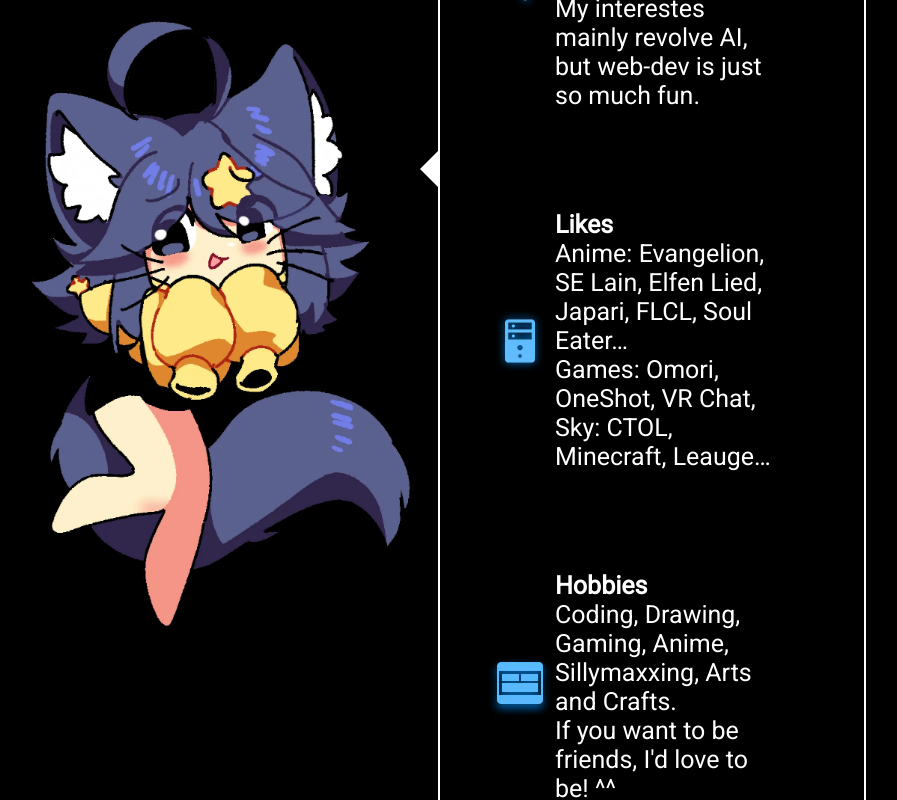
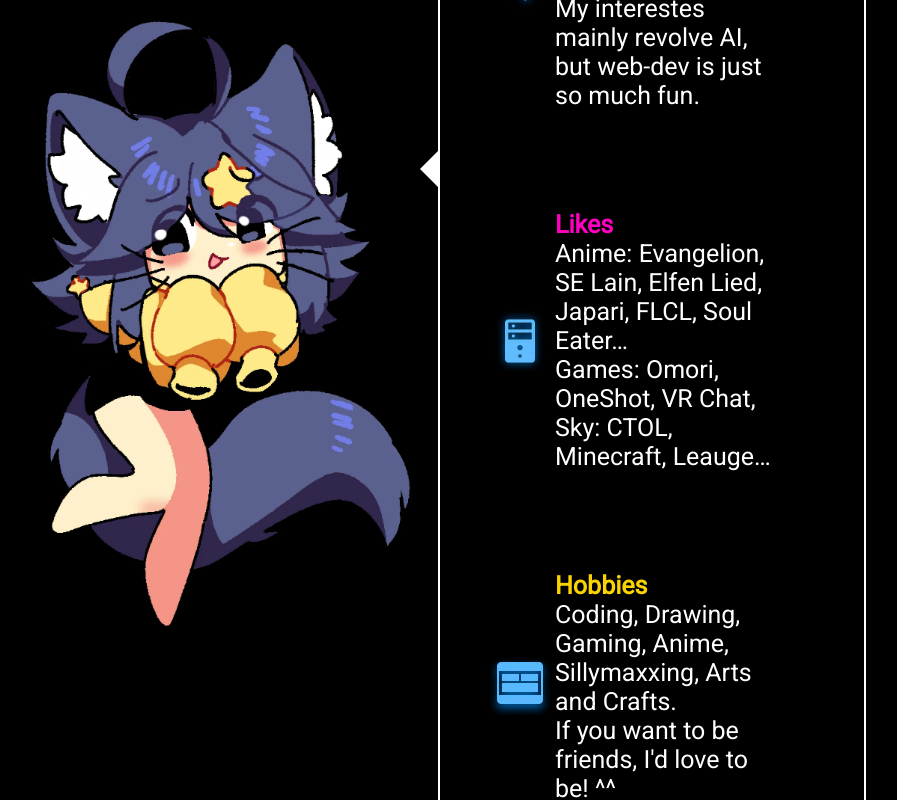
Before and after one commit to Rokawoo/rokawoo-react-website, a React (Vite) app in the folder rokawoo-react-website/: page / in a window 1280 px wide. Shown: the part 1875-2675 px from the top of the page, without its empty margins (213-1110 px from the left). Built offline with nearby package versions, Linux system fonts and the light colour scheme; a web font is replaced by a local one.

Commit message:
Smoother AboutItem Transition CSS for About

```diff
--- a/rokawoo-react-website/src/components/About/About.module.css
+++ b/rokawoo-react-website/src/components/About/About.module.css
@@ -83,7 +83,7 @@
   padding: 25px;
   background-size: 0 100%;
   background-repeat: no-repeat;
-  transition: 0.4s;
+  transition: all 0.4s ease;
 }
 
 .aboutItem:nth-child(odd) {
@@ -128,6 +128,18 @@
   font-weight: 600;
 }
 
+.aboutItem:nth-child(odd) h3 {
+  color: var(--color-accent-1);
+}
+
+.aboutItem:nth-child(even) h3 {
+  color: var(--color-accent-2);
+}
+
+.aboutItem:nth-child(3n) h3 {
+  color: var(--color-accent-3);
+}
+
 .aboutItem p {
   font-size:  25px;
 }
```
